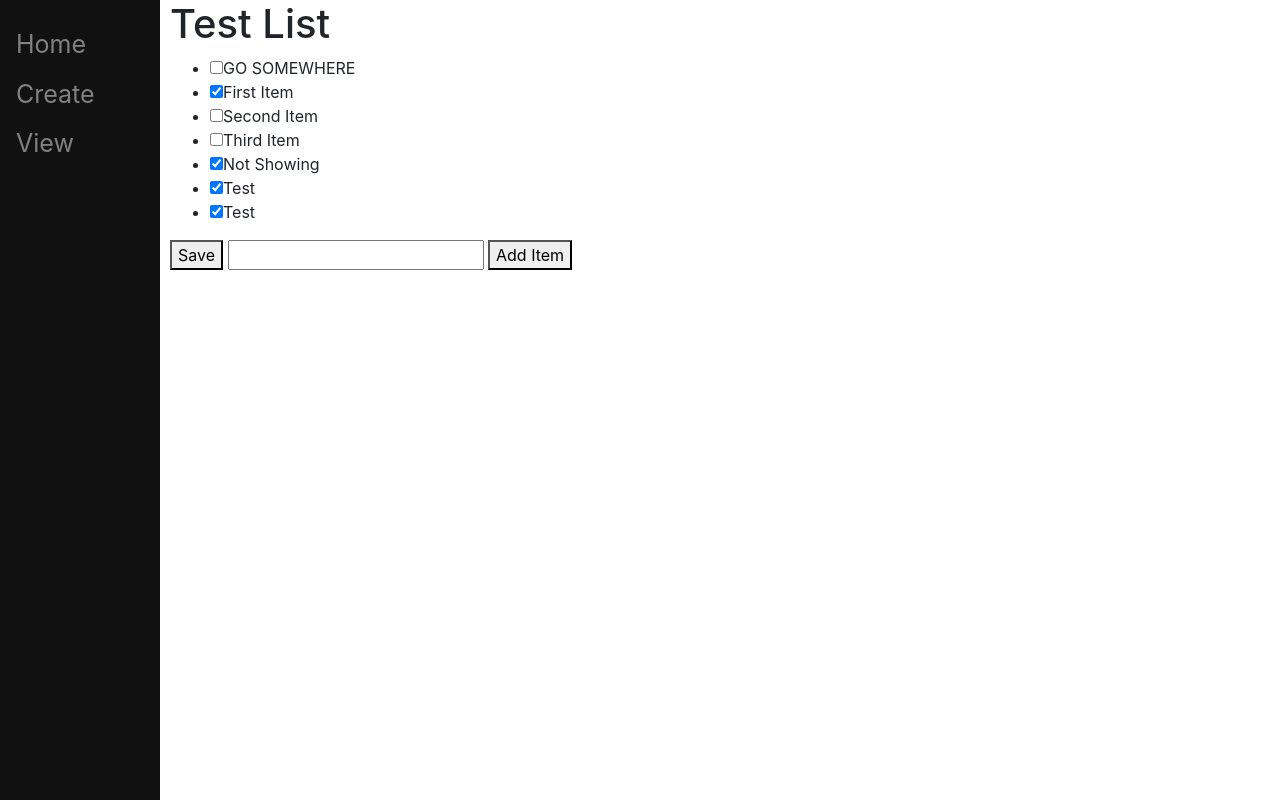
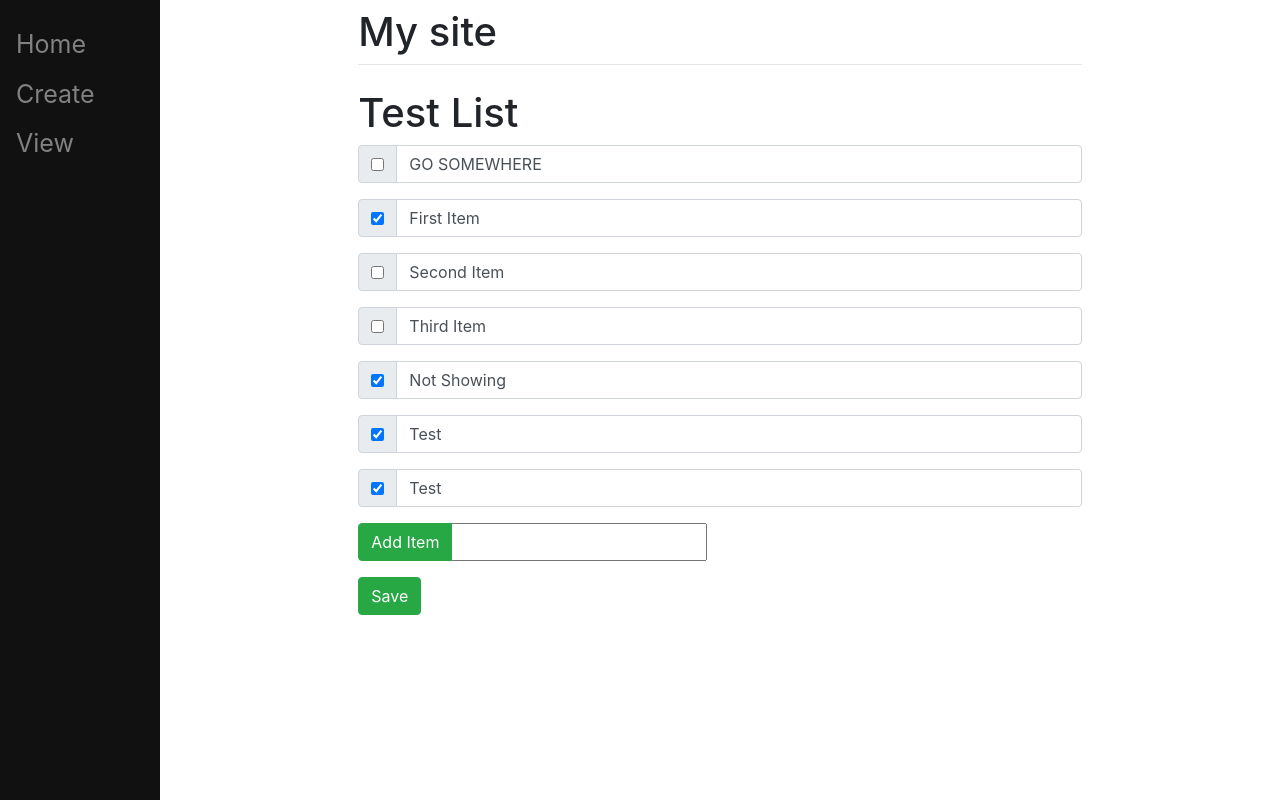
Before and after one commit to Randybutternugs/TECXIS, a Django app: page /1 in a window 1280 px wide. Run offline with Django 3.2, Linux system fonts and the light colour scheme; data comes from the database, SQL or seed files in the repository; some libraries are stand-ins or nearby versions.

Commit message:
Bootstrap changes

```diff
--- a/database/xis/main/templates/main/base.html
+++ b/database/xis/main/templates/main/base.html
@@ -51,8 +51,14 @@
 
 
         <div id="content", name="content", class="main">
-            {% block content %}
-            {% endblock %}
+            <div class="row justify-content-center">
+                <div class="col-8">
+                    <h1 class="mt-2">My site</h1>
+                    <hr class="mt-0 mb-4">
+                    {% block content %}
+                    {% endblock %}
+                </div>
+            </div>
         </div>
 
         <script src="https://code.jquery.com/jquery-3.5.1.slim.min.js" integrity="sha384-DfXdz2htPH0lsSSs5nCTpuj/zy4C+OGpamoFVy38MVBnE+IbbVYUew+OrCXaRkfj" crossorigin="anonymous"></script>
--- a/database/xis/main/templates/main/list.html
+++ b/database/xis/main/templates/main/list.html
@@ -5,17 +5,27 @@
     <h1>{{ls.name}}</h1>
     <form method="post" action="#">
         {% csrf_token %}
-        <ul>
             {% for item in ls.item_set.all %}
+            <div class="input-group mb-3">
+                <div class="input-group-prepend">
+                    <div class="input-group-text">
                 {% if item.complete == True %}
-                    <li><input type="checkbox" value="clicked" name="c{{item.id}}" checked>{{item.text}}</li>
+                    <input type="checkbox" value="clicked" name="c{{item.id}}" checked>
                 {% else %}
-                    <li><input type="checkbox" value="clicked" name="c{{item.id}}">{{item.text}}</li>
+                    <input type="checkbox" value="clicked" name="c{{item.id}}">
                 {% endif %}
+                </div>
+                </div>
+                <input type="text", value="{{item.text}}" class="form-control">
+            </div>
             {% endfor %}
-        </ul>
-        <button type="submit" name="save" value="save">Save</button>
-        <input type="text" name="new">
-        <button type="submit" name="newItem" value="newItem">Add Item</button>
+        <div class="input-group mb-3">
+            <div class="input-group-prepend">
+                <button type="submit" name="newItem" value="newItem" class="btn btn-success">Add Item</button>
+
+            </div>
+            <input type="text" name="new">
+        </div>
+        <button type="submit" name="save" value="save" class="btn btn-success">Save</button>
     </form>
 {% endblock %}
```
Also changed, not shown: database/xis/main/templates/main/create.html (+7 -3 lines).
